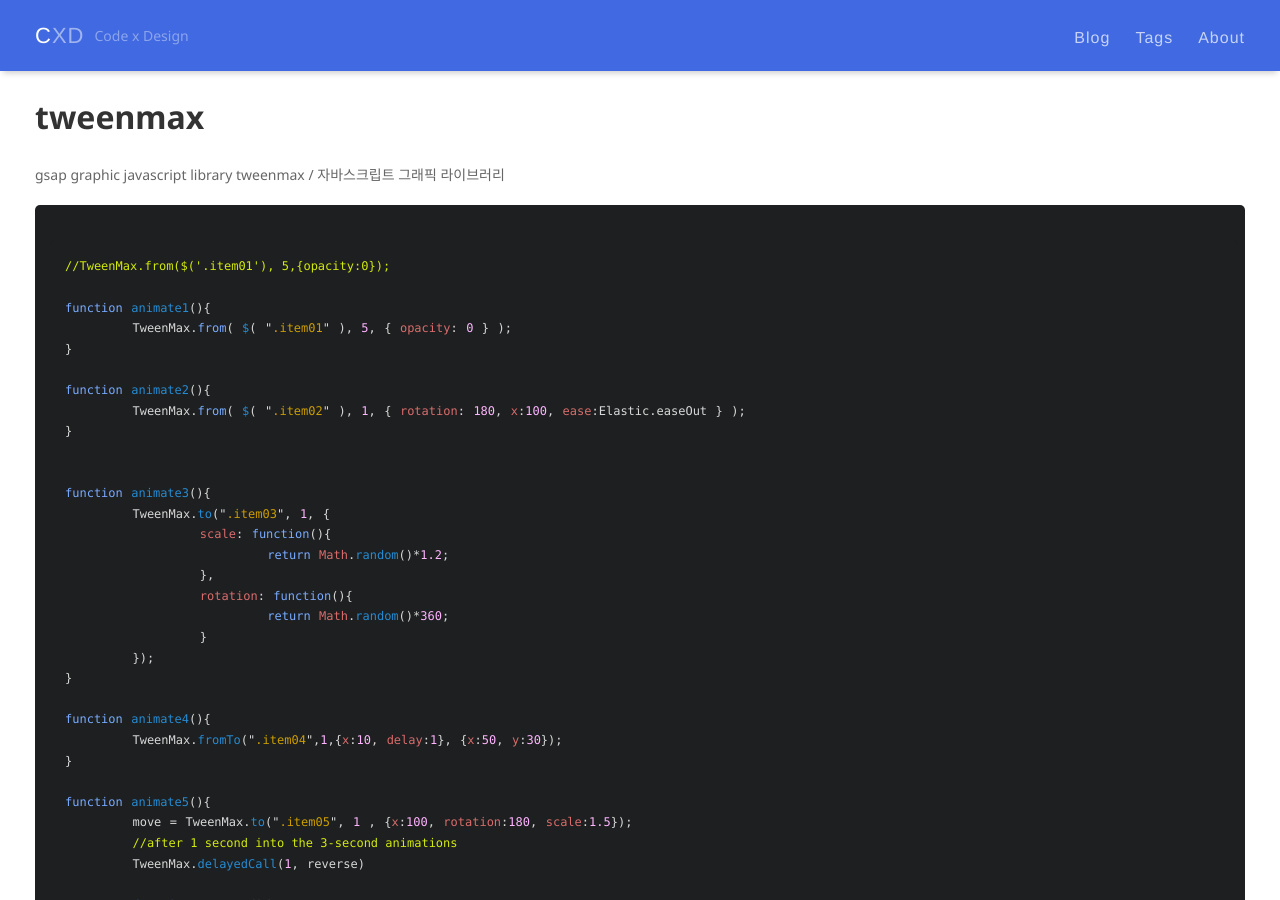
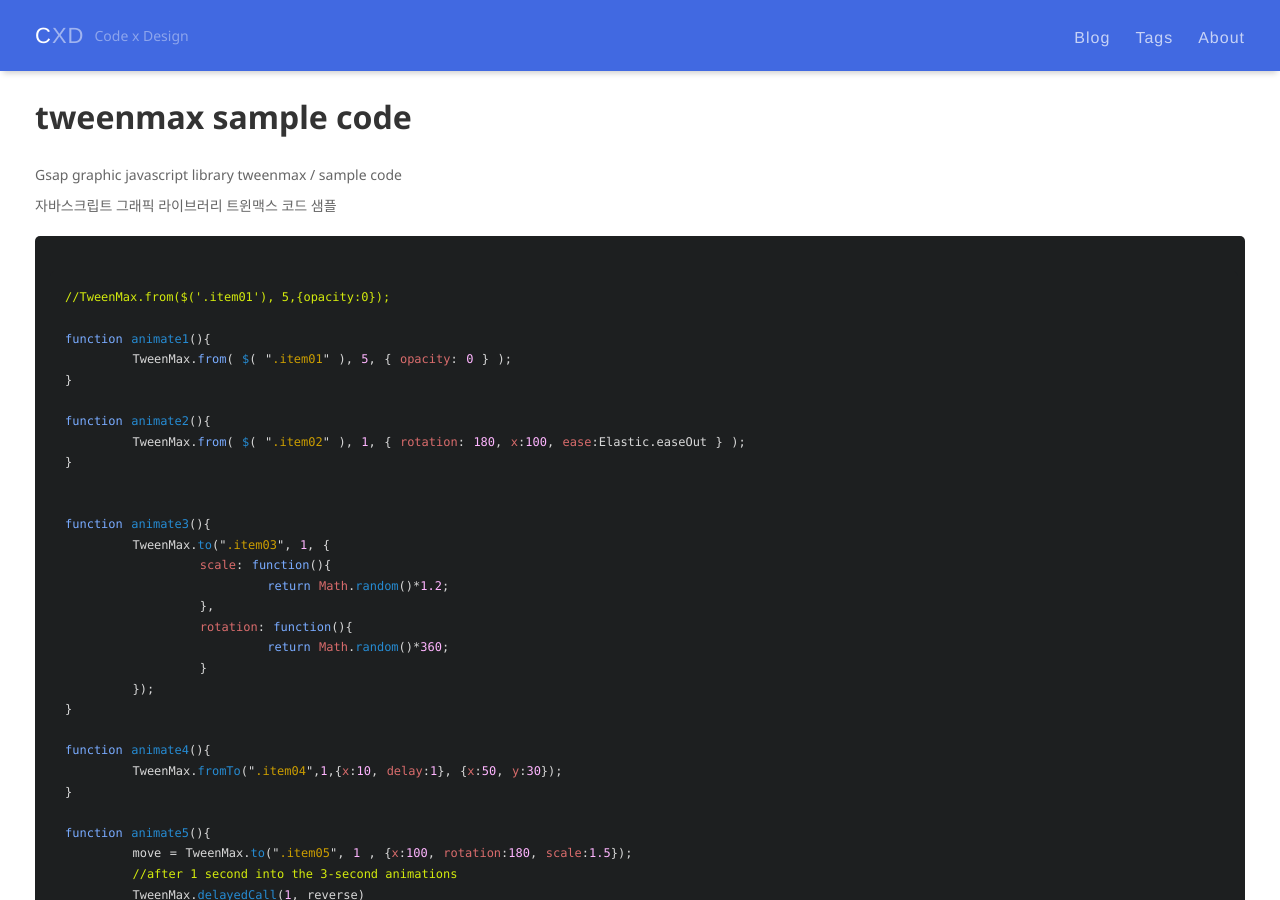
Before and after one commit to songssss/songssss.github.io, a Jekyll site: the page built from _posts/2017-04-09-tweenmax.md, in a window 1280 px wide and 900 px high. Built offline with Jekyll 4.4.1, drawn with Linux system fonts in a browser that asks for light colours; comment, search, counter and statistics services are not loaded.

Commit message:
edit post

````diff
--- a/_posts/2017-04-09-tweenmax.md
+++ b/_posts/2017-04-09-tweenmax.md
@@ -1,11 +1,13 @@
 ---
 layout: post
-title: tweenmax
+title: tweenmax sample code
 tags:
 - tweenmax
 ---
 
-gsap graphic javascript library tweenmax / 자바스크립트 그래픽 라이브러리
+Gsap graphic javascript library tweenmax / sample code
+
+자바스크립트 그래픽 라이브러리 트윈맥스 코드 샘플
 
 
 ```javascript
````
